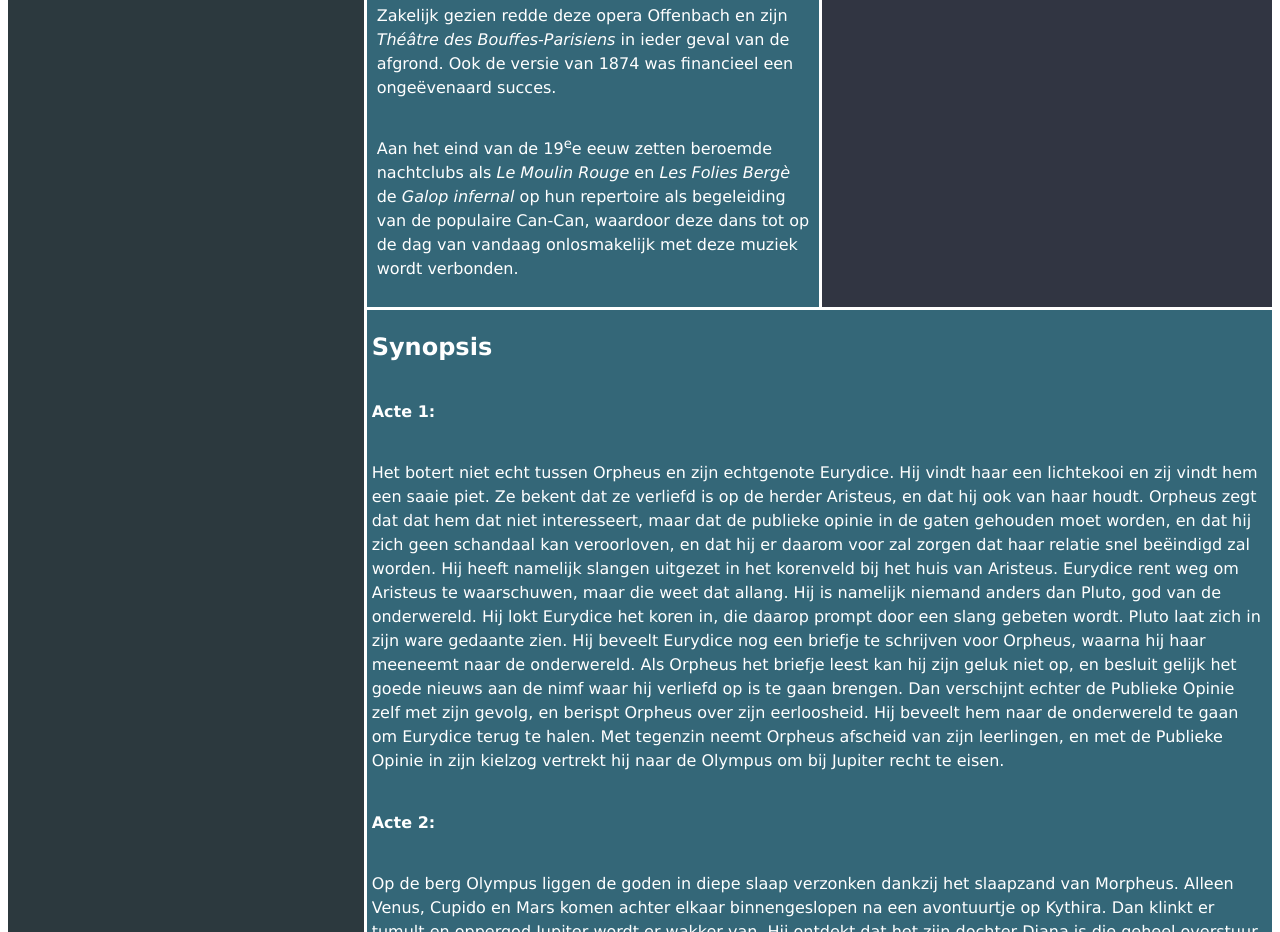
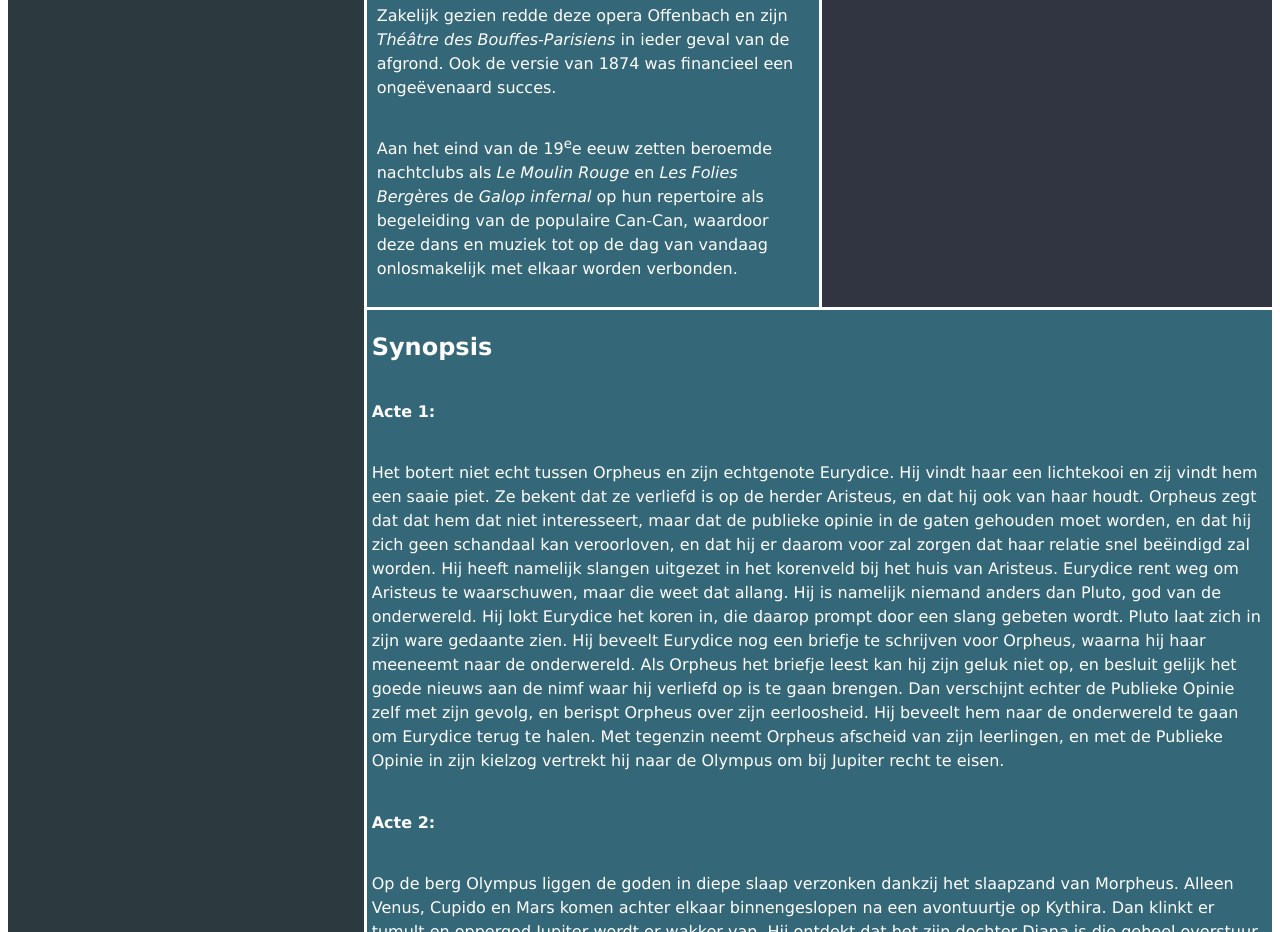
Before and after one commit to DirkKaandorp/winc-minicourse, a plain HTML site: page orpheus/offenbach.html in a window 1280 px wide. Shown: the part 800-1732 px from the top of the page. Drawn offline with Linux system fonts and the light colour scheme.

Commit message:
Add files via upload

```diff
--- a/orpheus/offenbach.html
+++ b/orpheus/offenbach.html
@@ -75,10 +75,10 @@
         </p>
         <p>
           Aan het eind van de 19<sup>e</sup>e eeuw zetten beroemde nachtclubs
-          als <em>Le Moulin Rouge</em> en <em>Les Folies Berg&egrave;</em> de
+          als <em>Le Moulin Rouge</em> en <em>Les Folies Berg&egrave;</em>res de
           <em>Galop infernal</em> op hun repertoire als begeleiding van de
-          populaire Can-Can, waardoor deze dans tot op de dag van vandaag
-          onlosmakelijk met deze muziek wordt verbonden.
+          populaire Can-Can, waardoor deze dans en muziek tot op de dag van
+          vandaag onlosmakelijk met elkaar worden verbonden.
         </p>
       </div>
 
--- a/orpheus/style.css
+++ b/orpheus/style.css
@@ -128,6 +128,7 @@ img {
 .luisterfragment > p {
   padding: 20px;
 }
+
 .footer {
   grid-area: f;
   background-color: #79829c;
@@ -137,7 +138,7 @@ img {
 }
 
 /* groter scherm */
-@media (max-width: 1800px) {
+@media (min-width: 401px) {
   .container {
     height: 100%;
     display: grid;
```
